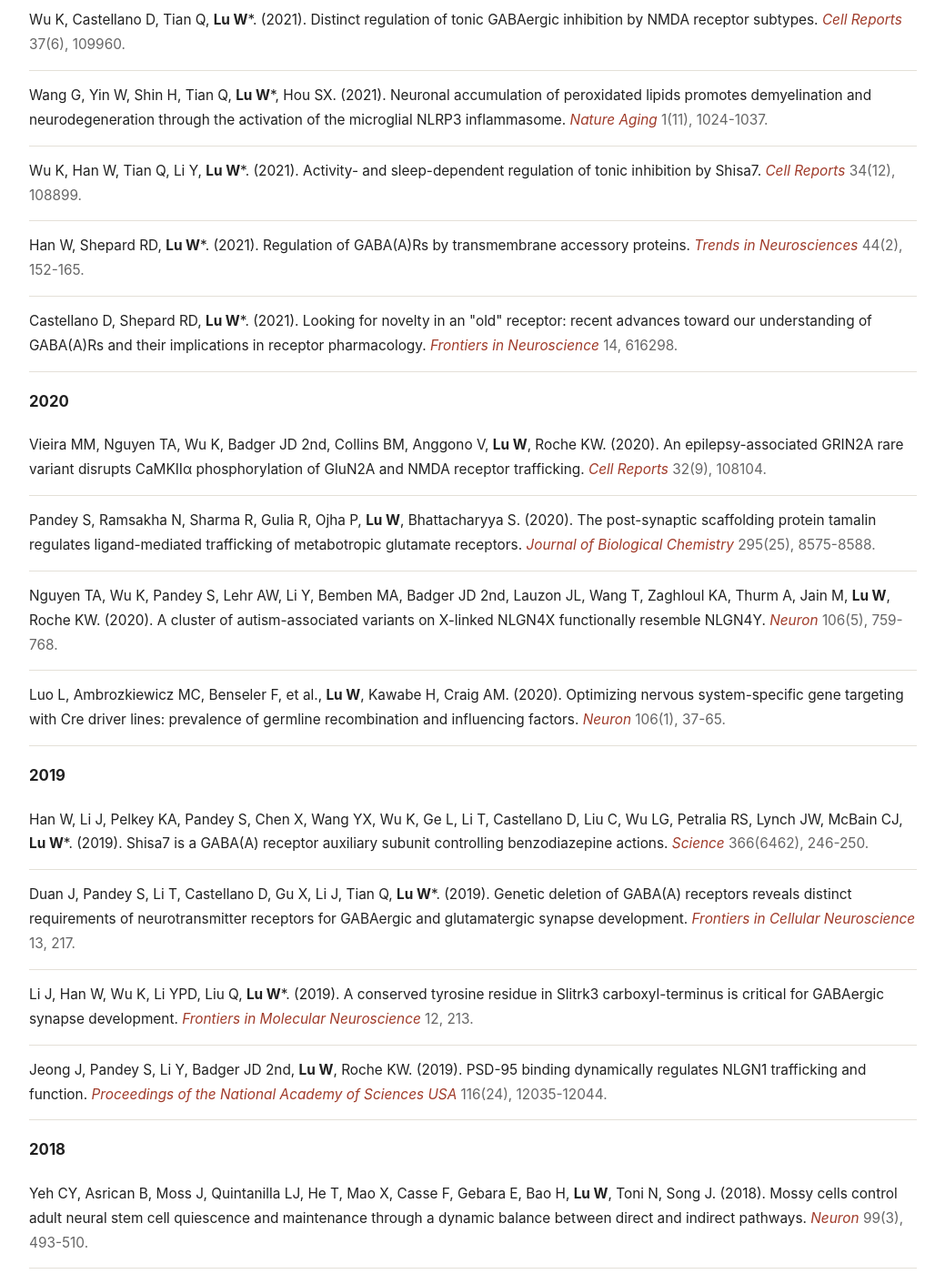
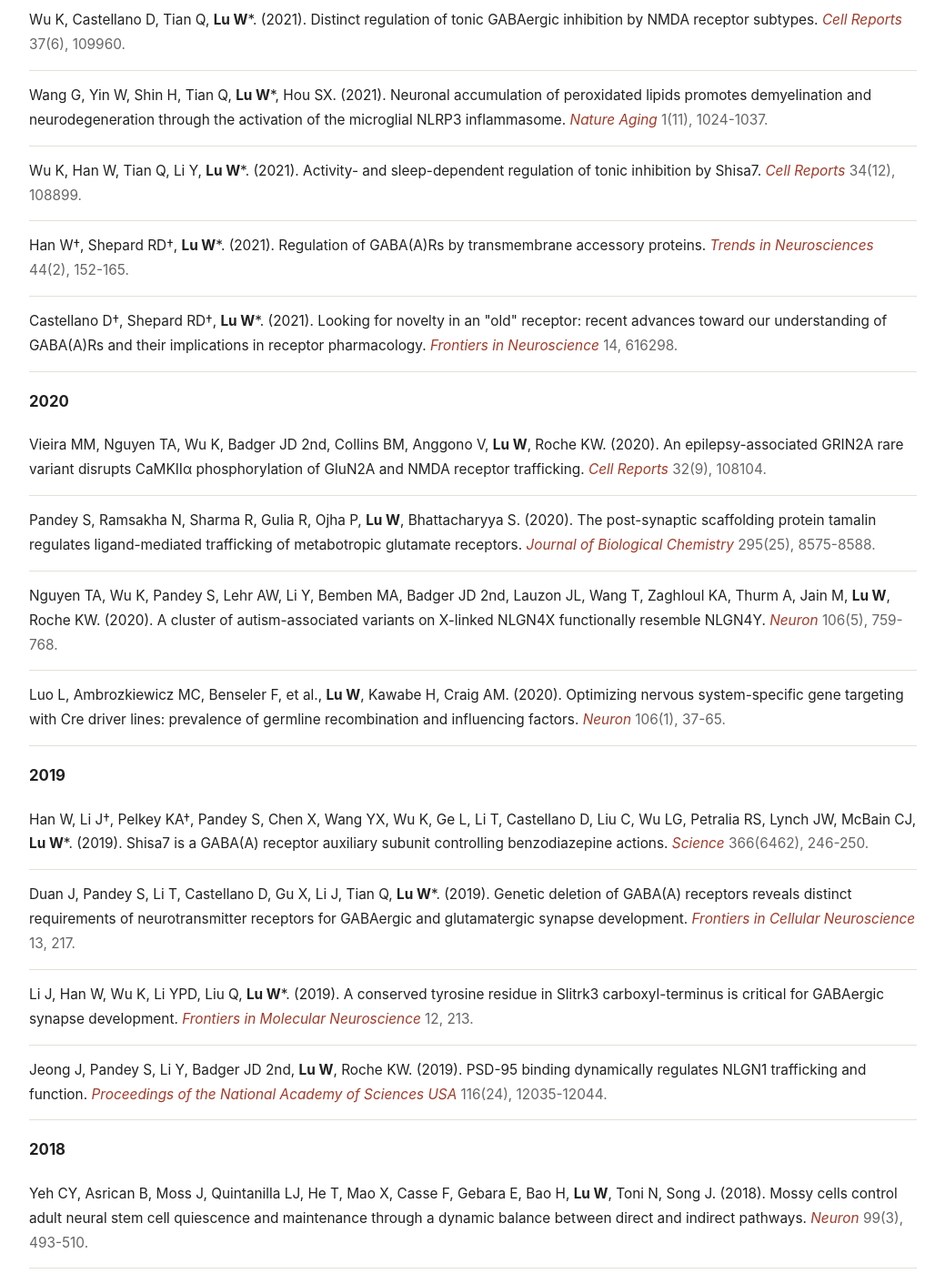
Before and after one commit to luweilab0/luweilab0.github.io, a Jekyll site: the page built from publications.html, in a window 1280 px wide and 1400 px high, scrolled down 1995 px. Shown: the whole window at 91% size, without its empty margins (120-1159 px from the left). Built offline with Jekyll 4.4.1, drawn with Linux system fonts in a browser that asks for light colours; some of the changed text lies outside the part shown.

Commit message:
Mark co-first authors (dagger) on 6 verified papers; update legend

```diff
--- a/publications.html
+++ b/publications.html
@@ -10,7 +10,7 @@ nav_id: publications
     <div class="container">
       <h2>
         <span class="lang-zh">发表论文</span><span class="lang-en">Publications</span>
-        <span class="en-note"><span class="lang-zh">（共{{ site.data.publications | size }}篇，2026年10月更新；Lu W 加粗；* 为通讯作者）</span><span class="lang-en">({{ site.data.publications | size }} papers, updated Oct 2026; Lu W in bold; * corresponding author)</span></span>
+        <span class="en-note"><span class="lang-zh">（共{{ site.data.publications | size }}篇，2026年10月更新；Lu W 加粗；* 为通讯作者；† 为共同第一作者）</span><span class="lang-en">({{ site.data.publications | size }} papers, updated Oct 2026; Lu W in bold; * corresponding author; † co-first authors)</span></span>
       </h2>
 {% assign by_year = site.data.publications | group_by: "year" | sort: "name" | reverse %}
 {% for group in by_year %}
```
Also changed, not shown: _data/publications.yml (+7 -6 lines).
